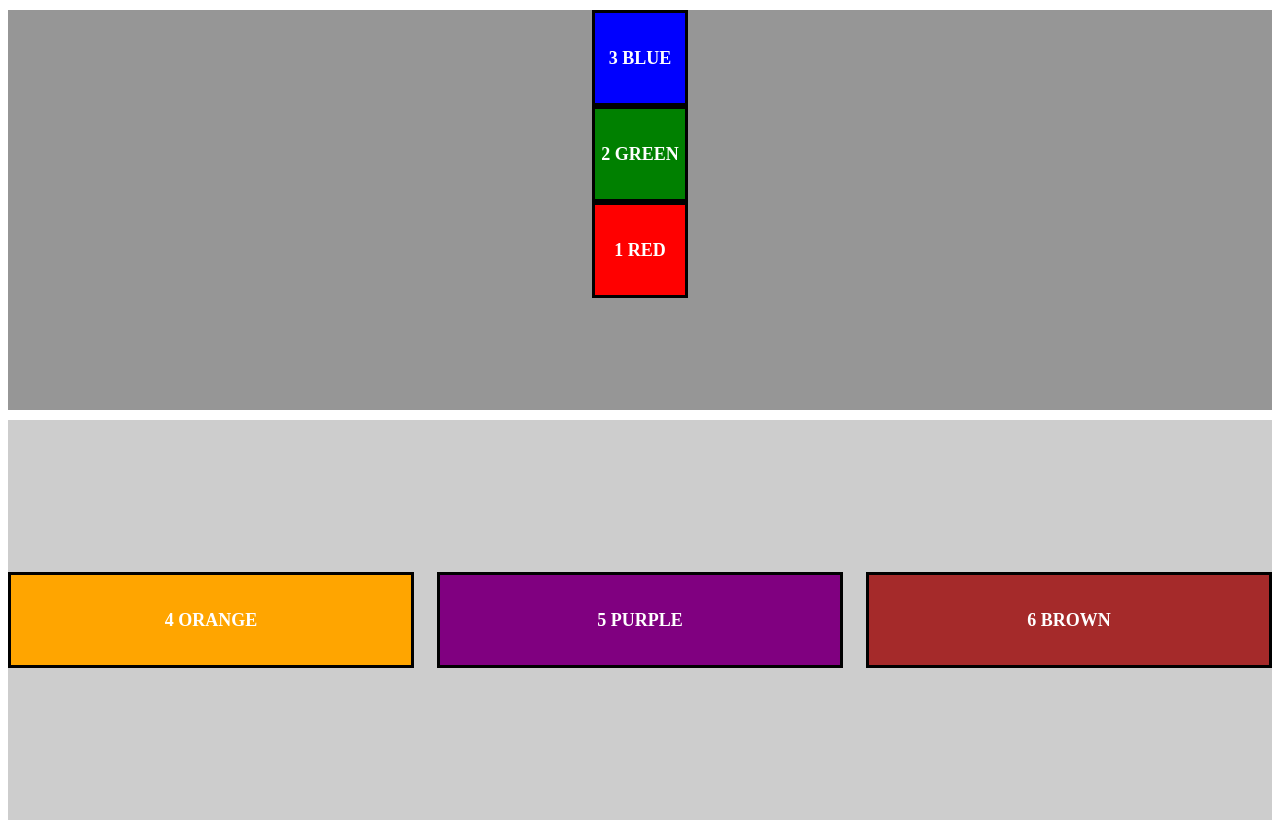
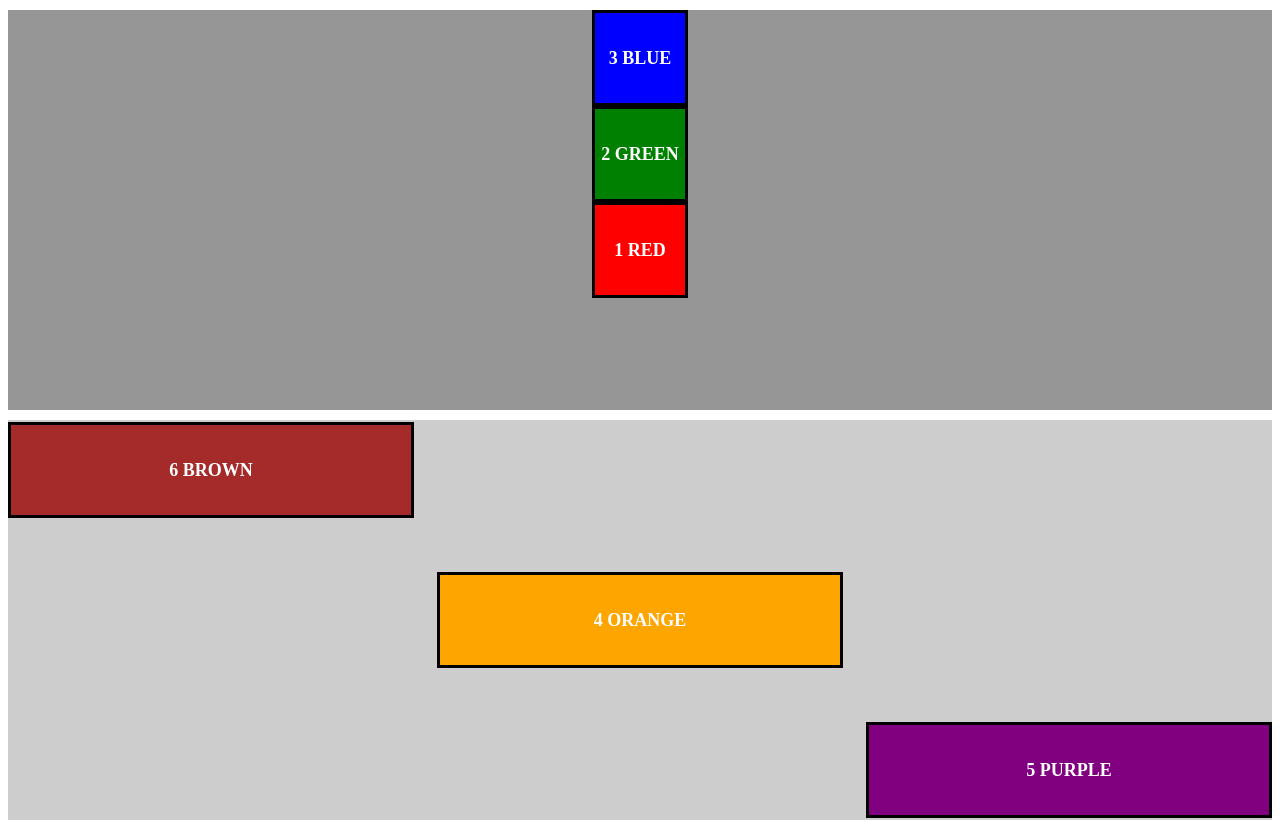
Before and after one commit to MaianneThornton/FlexboxGridExercise, a plain HTML site: page index.html in a window 1280 px wide. Shown: the top 821 px of the page. Drawn offline with Linux system fonts and the light colour scheme.

Commit message:
Finally completed Bonus #3! Completed Exercise including Bonus Questions

```diff
--- a/style.css
+++ b/style.css
@@ -83,7 +83,9 @@ p:nth-of-type(even) {
   /* 8 */
   flex-wrap: wrap;
   /* BONUS 2 */
-  flex-direction: row;
+  flex-direction: row-reverse;
+  /* BONUS 3 */
+
 
 }
 
@@ -94,16 +96,19 @@ p:nth-of-type(even) {
   grid-template-columns: 1fr 1fr 1fr 1fr;
   /* 11 */
   grid-auto-rows: 100px;
-
 }
 
-/* BONUS 3 */
-#brown {
-  align-self: flex-start;
+/* BONUS 3  */
+
+ #brown {
+position: relative;
+bottom: 150px;
 }
 
 #purple {
-
+  order: -1;
+  position: relative;
+  top: 150px;
 }
 
 /* BONUS 4 */
```
